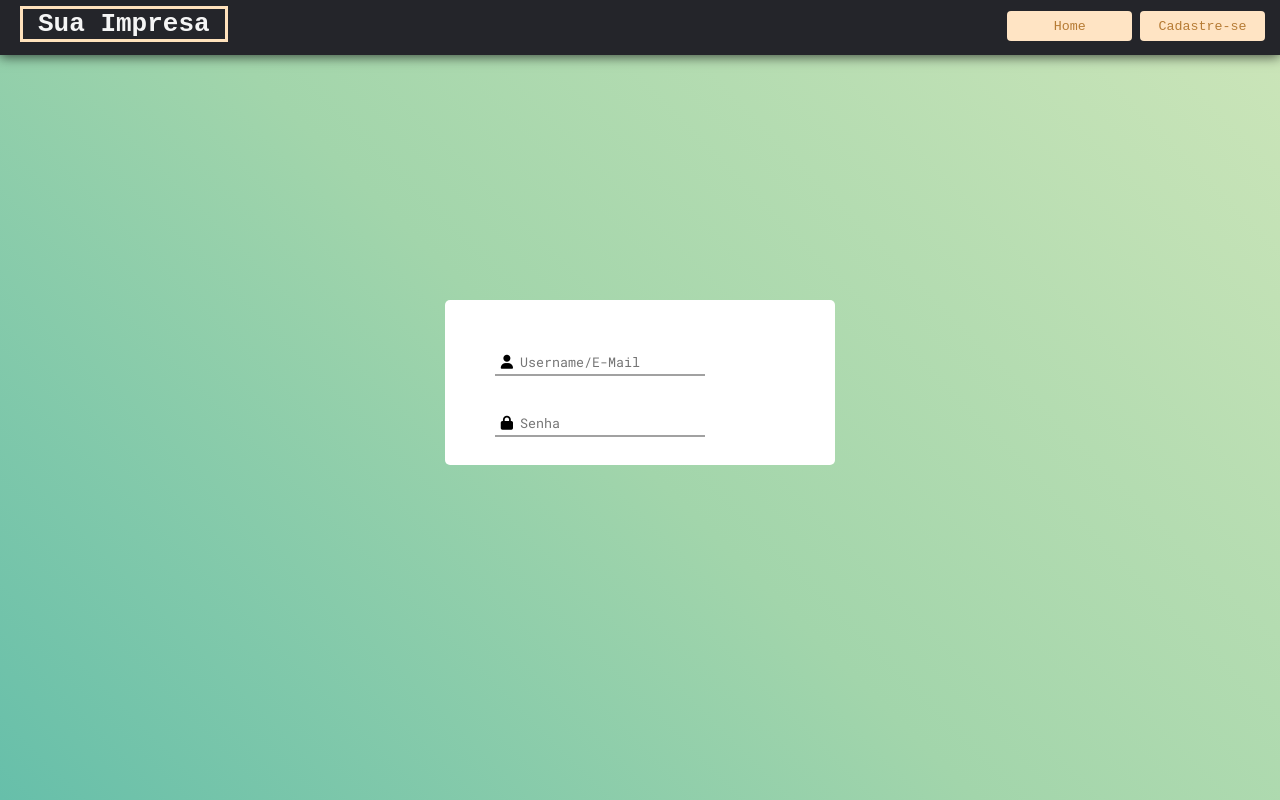
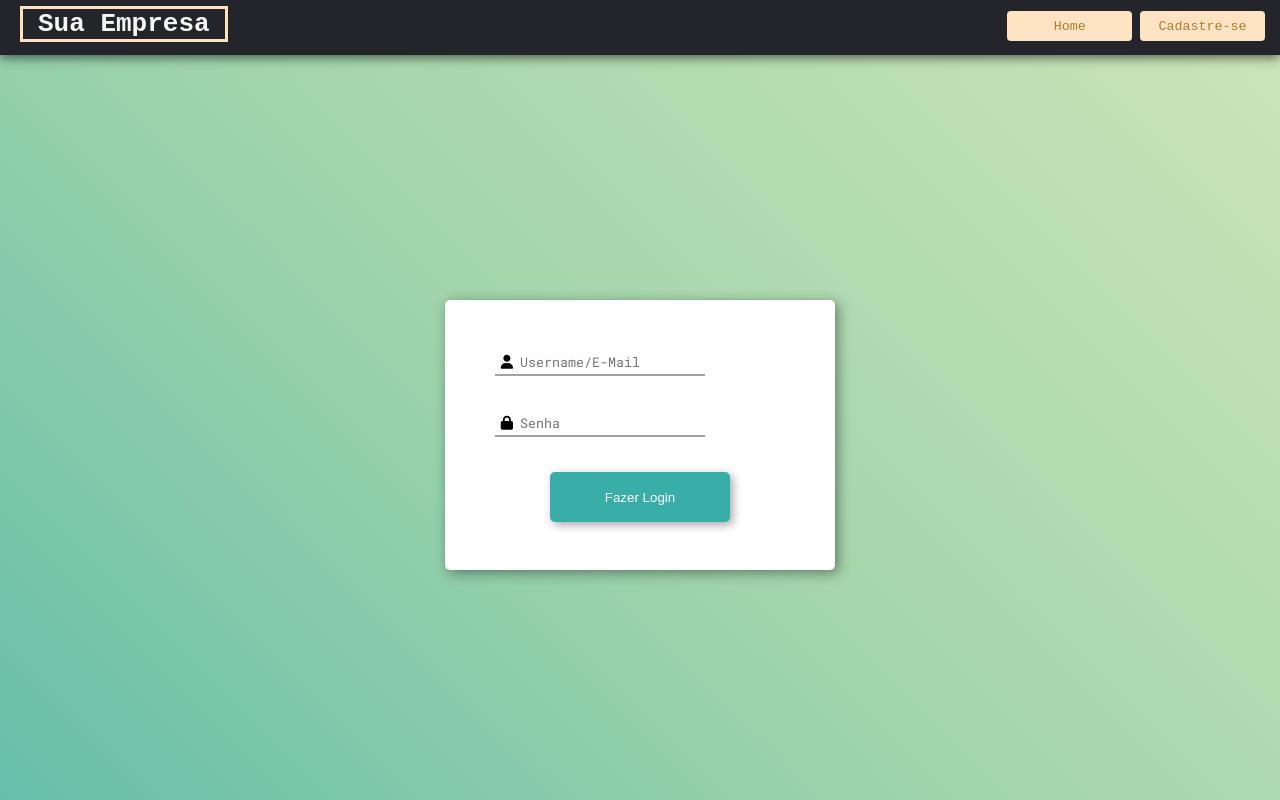
Before and after one commit to LucasHTML123/Site_cadastro, a plain HTML site: page pages/login.html in a window 1280 px wide. Drawn offline with Linux system fonts and the light colour scheme; a web font is replaced by a local one.

Commit message:
atualizações

```diff
--- a/pages/login.html
+++ b/pages/login.html
@@ -11,7 +11,7 @@
 <body>
     <header>
         <div id="header">
-                <h1>Sua Impresa</h1>
+                <h1>Sua Empresa</h1>
                 <div>
                     <a href="#" class="head">
                         <button>Home</button>
@@ -31,6 +31,9 @@
             <input type="password" id="text4" placeholder="Senha">
             <i class="fa fa-lock fa-sm fa-fw"></i>
         </div>
+        <div id="btn">
+            <button>Fazer Login</button>
+        </div>
     </main>
 </body>
 </html>
--- a/style/style_login.css
+++ b/style/style_login.css
@@ -112,7 +112,7 @@ div#header a:active
 
 main {
     width: 390px;
-    height: 165px;
+    height: 270px;
     background-color: white;
     position: absolute;
     top: 50%;
@@ -121,6 +121,7 @@ main {
     margin-left: -195px;
     padding: 50px;
     border-radius: 5px;
+    box-shadow: 3px 3px 13px #0000006b;
 }
 
 input
@@ -133,11 +134,19 @@ input
     width: 210px;
     margin-bottom: 35px;
     font-family: 'Roboto Mono', monospace;
+    transition: with 0.5s, ease-in-out 0.5s;
 }
 
 input:focus-visible
 {
+    outline: 0px solid transparent;
+    border-bottom: 2px solid #2f8b87;
+    width: 245px;
+}
 
+input:hover
+{
+    border-bottom: 2px solid #2f8b87;
 }
 
 input[type="text"], input[type="password"]
@@ -156,3 +165,37 @@ div.inpwithicon i
     top: 11px;
     left: 3px;
 }
+
+div#btn button
+{
+    width: 180px;
+    height: 50px;
+    background-color: #39AEA9;
+    border: none;
+    border-radius: 5px;
+    color: white;
+    margin: auto;
+    align-items: center;
+    display: flex;
+    justify-content: center;
+    text-align: center;
+    transition: width 0.5s, ease-in-out 0.5s;
+    box-shadow: 3px 3px 10px #00000059;
+}
+
+div#btn button:hover
+{
+    background-color: #28a8a2;
+    width: 230px;
+    color: wheat;
+    box-shadow: 3px 3px 10px #000000c2;
+    cursor: pointer;
+}
+
+div#btn button:active
+{
+    background-color: #39AEA9;
+    color: white;
+    cursor: default;
+
+}
```
Also changed, not shown: index.html (+1 -1 lines).
